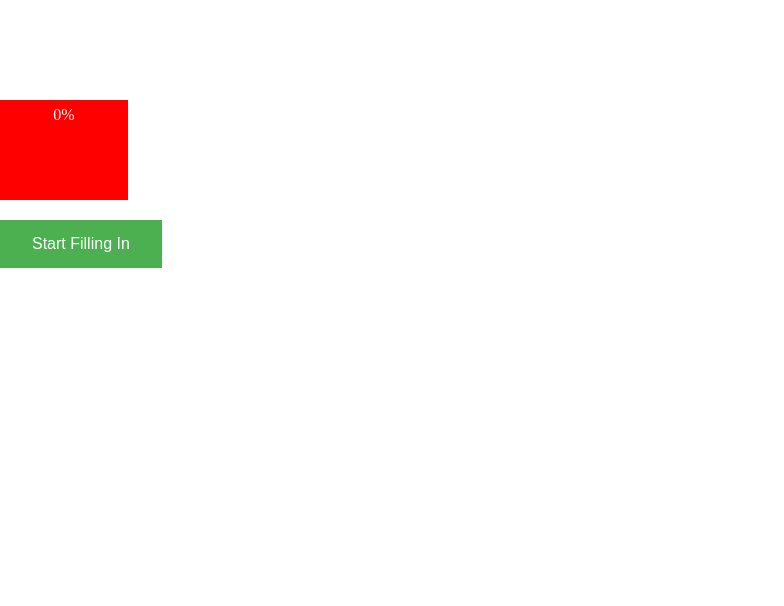
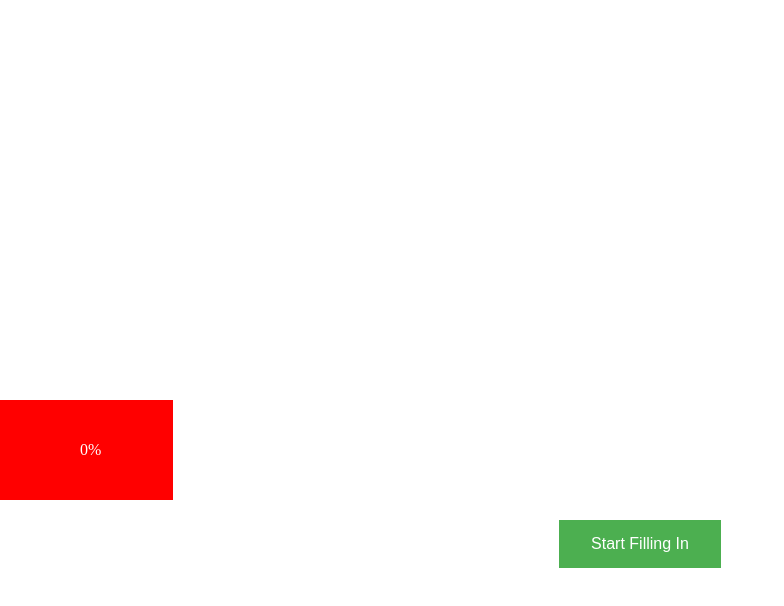
Before and after one commit to AlekefromKz/ut-22-re, a plain HTML site: page progress.html in a window 1280 px wide. Shown: the whole page, without its empty margins (0-784 px from the left). Drawn offline with Linux system fonts and the light colour scheme.

Commit message:
shailaja

```diff
--- a/main.css
+++ b/main.css
@@ -1,7 +1,7 @@
 .form-style-6 {
   font: 95% Arial, Helvetica, sans-serif;
   max-width: 400px;
-  margin: 10px auto;
+  margin: 200px auto;
   padding: 16px;
   background: #F7F7F7;
 }
--- a/progress.css
+++ b/progress.css
@@ -1,16 +1,21 @@
 body{
-  padding-top: 100px;
+  padding-top: 200px;
+  text-align: center;
   vertical-align: middle;
   margin: auto;
 }
 
 #myBar {
-  width: 10%;
+  width: 1%;
   height: 100px;
   background-color: red;
+  margin-top: 200px;
+  padding-left: 80px;
+  padding-right: 80px;
+
   text-align: center;
   /* To center it horizontally (if you want) */
-  line-height: 30px;
+  line-height: 100px;
   /* To center it vertically */
   color: white;
 }
```
Also changed, not shown: index.html (+2 -1 lines), receipt.html (+2 -0 lines), favicon.png (added).
